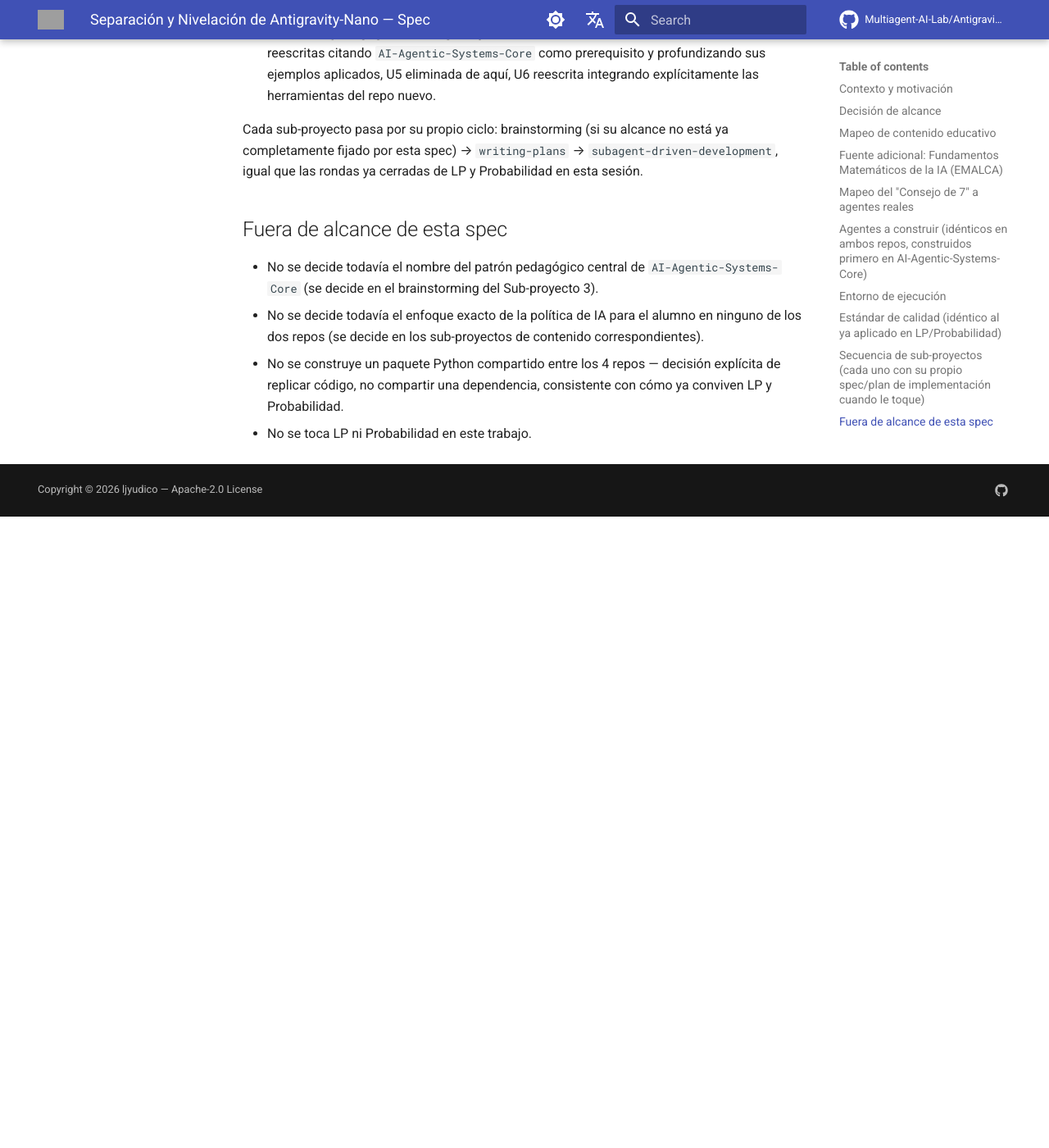
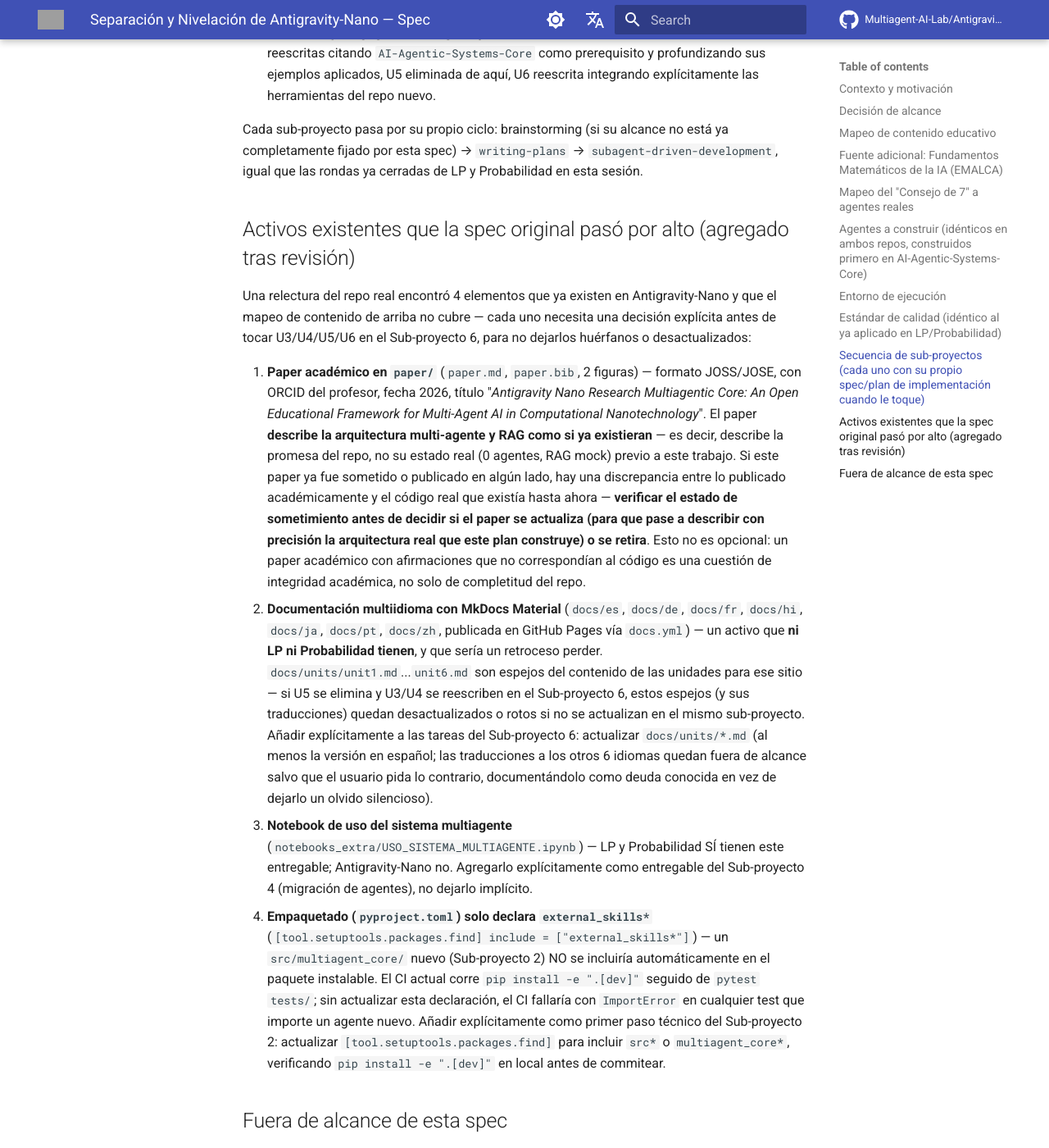
Before and after one commit to Multiagent-AI-Lab/Antigravity-Nano-Research-Multiagentic-Core, an MkDocs documentation site: the page built from docs/superpowers/specs/2026-09-01-separacion-y-nivelacion-antigravity-nano.md, in a window 1280 px wide and 1400 px high, scrolled down 6184 px. Shown: the whole window at 82% size. Built offline with MkDocs 1.6.1 and Material for MkDocs 9.7.7, drawn with Linux system fonts in a browser that asks for light colours; comment, search, counter and statistics services are not loaded; before the commit the page ends 6814 px from its top, so only the background shows below that; grey boxes are pictures that could not be loaded.

Commit message:
docs: agregar hallazgos de revision (paper JOSS, docs multiidioma, packaging, notebook de uso)

```diff
--- a/docs/superpowers/specs/2026-09-01-separacion-y-nivelacion-antigravity-nano.md
+++ b/docs/superpowers/specs/2026-09-01-separacion-y-nivelacion-antigravity-nano.md
@@ -99,6 +99,15 @@ Ambos repos usan el entorno conda `ia_nano` (Python 3.11, según `environment.ym
 
 Cada sub-proyecto pasa por su propio ciclo: brainstorming (si su alcance no está ya completamente fijado por esta spec) → `writing-plans` → `subagent-driven-development`, igual que las rondas ya cerradas de LP y Probabilidad en esta sesión.
 
+## Activos existentes que la spec original pasó por alto (agregado tras revisión)
+
+Una relectura del repo real encontró 4 elementos que ya existen en Antigravity-Nano y que el mapeo de contenido de arriba no cubre — cada uno necesita una decisión explícita antes de tocar U3/U4/U5/U6 en el Sub-proyecto 6, para no dejarlos huérfanos o desactualizados:
+
+1. **Paper académico en `paper/`** (`paper.md`, `paper.bib`, 2 figuras) — formato JOSS/JOSE, con ORCID del profesor, fecha 2026, título "*Antigravity Nano Research Multiagentic Core: An Open Educational Framework for Multi-Agent AI in Computational Nanotechnology*". El paper **describe la arquitectura multi-agente y RAG como si ya existieran** — es decir, describe la promesa del repo, no su estado real (0 agentes, RAG mock) previo a este trabajo. Si este paper ya fue sometido o publicado en algún lado, hay una discrepancia entre lo publicado académicamente y el código real que existía hasta ahora — **verificar el estado de sometimiento antes de decidir si el paper se actualiza (para que pase a describir con precisión la arquitectura real que este plan construye) o se retira**. Esto no es opcional: un paper académico con afirmaciones que no correspondían al código es una cuestión de integridad académica, no solo de completitud del repo.
+2. **Documentación multiidioma con MkDocs Material** (`docs/es`, `docs/de`, `docs/fr`, `docs/hi`, `docs/ja`, `docs/pt`, `docs/zh`, publicada en GitHub Pages vía `docs.yml`) — un activo que **ni LP ni Probabilidad tienen**, y que sería un retroceso perder. `docs/units/unit1.md`...`unit6.md` son espejos del contenido de las unidades para ese sitio — si U5 se elimina y U3/U4 se reescriben en el Sub-proyecto 6, estos espejos (y sus traducciones) quedan desactualizados o rotos si no se actualizan en el mismo sub-proyecto. Añadir explícitamente a las tareas del Sub-proyecto 6: actualizar `docs/units/*.md` (al menos la versión en español; las traducciones a los otros 6 idiomas quedan fuera de alcance salvo que el usuario pida lo contrario, documentándolo como deuda conocida en vez de dejarlo un olvido silencioso).
+3. **Notebook de uso del sistema multiagente** (`notebooks_extra/USO_SISTEMA_MULTIAGENTE.ipynb`) — LP y Probabilidad SÍ tienen este entregable; Antigravity-Nano no. Agregarlo explícitamente como entregable del Sub-proyecto 4 (migración de agentes), no dejarlo implícito.
+4. **Empaquetado (`pyproject.toml`) solo declara `external_skills*`** (`[tool.setuptools.packages.find] include = ["external_skills*"]`) — un `src/multiagent_core/` nuevo (Sub-proyecto 2) NO se incluiría automáticamente en el paquete instalable. El CI actual corre `pip install -e ".[dev]"` seguido de `pytest tests/`; sin actualizar esta declaración, el CI fallaría con `ImportError` en cualquier test que importe un agente nuevo. Añadir explícitamente como primer paso técnico del Sub-proyecto 2: actualizar `[tool.setuptools.packages.find]` para incluir `src*` o `multiagent_core*`, verificando `pip install -e ".[dev]"` en local antes de commitear.
+
 ## Fuera de alcance de esta spec
 
 - No se decide todavía el nombre del patrón pedagógico central de `AI-Agentic-Systems-Core` (se decide en el brainstorming del Sub-proyecto 3).
```
